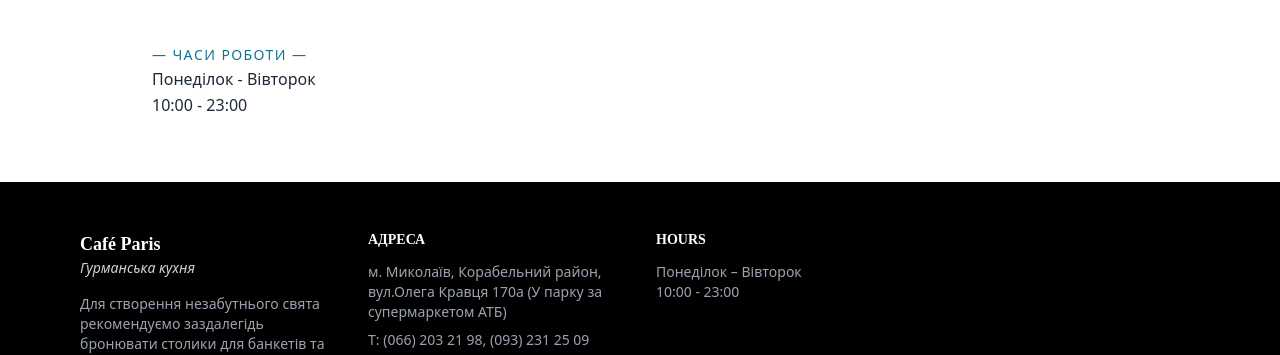
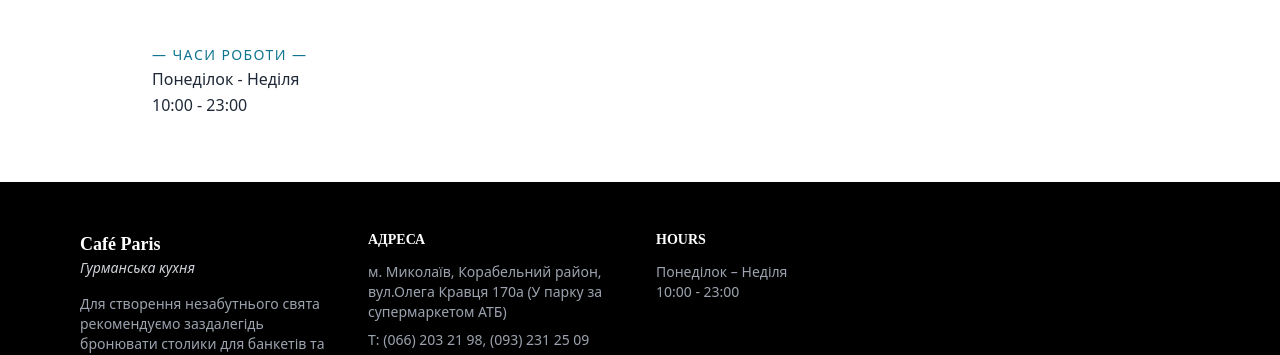
Before and after one commit to natalia-protsiuk/cafe-paris, a Next.js app: page / in a window 1280 px wide. Shown: the part 4442-4797 px from the top of the page. Built offline with nearby package versions, Linux system fonts and the light colour scheme.

Commit message:
Changed opening hours

```diff
--- a/app/components/Contact.tsx
+++ b/app/components/Contact.tsx
@@ -49,7 +49,7 @@
               — Часи роботи —
             </span>
             <p className="text-gray-800 leading-relaxed">
-              Понеділок - Вівторок
+              Понеділок - Неділя
               <br />
               10:00 - 23:00
             </p>
--- a/app/components/Footer.tsx
+++ b/app/components/Footer.tsx
@@ -32,7 +32,7 @@
           {/* Hours */}
           <div>
             <h3 className="text-white font-semibold uppercase mb-3">Hours</h3>
-            <p>Понеділок – Вівторок</p>
+            <p>Понеділок – Неділя</p>
             <p>10:00 - 23:00</p>
           </div>
         </div>
```
